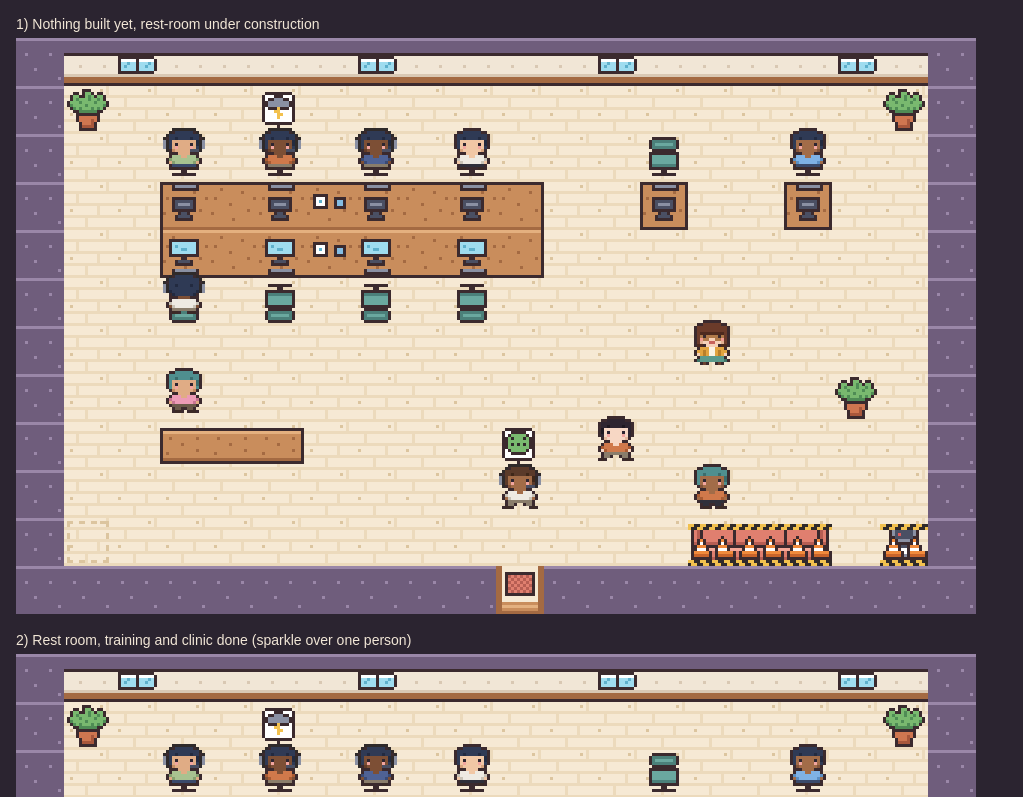
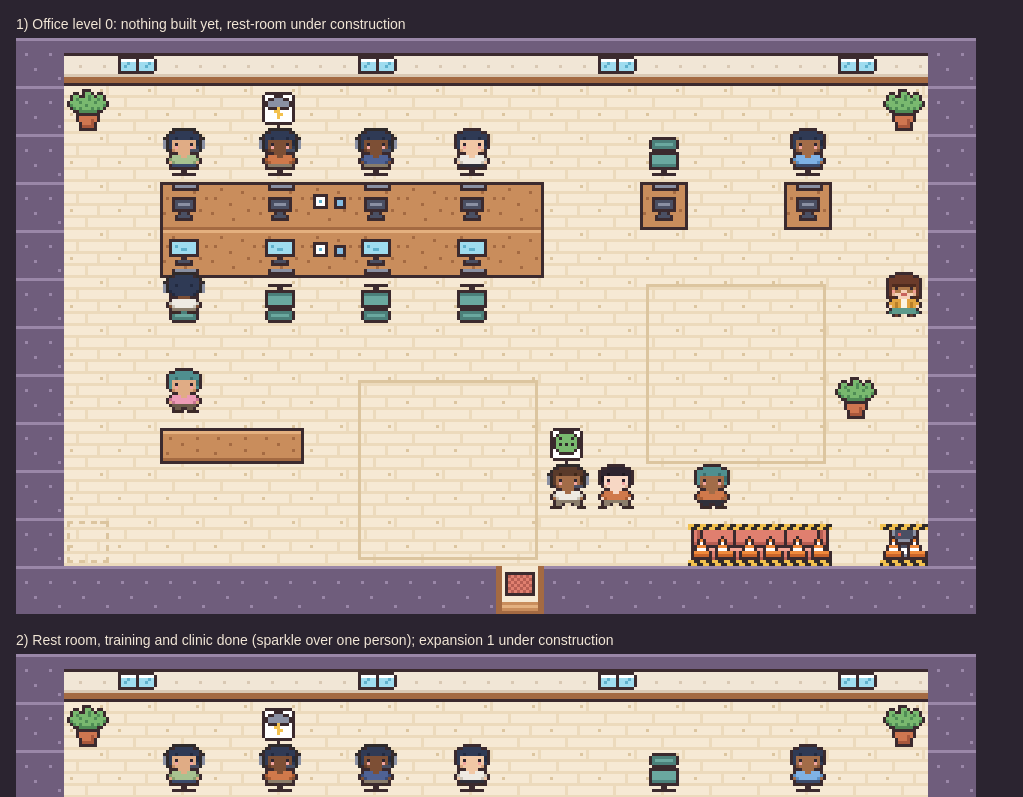
Before and after one commit to Marcus30712/On-Behalf-Inc, a website: page render/preview.html in a window 1280 px wide. Shown: the top 797 px of the page, without its empty margins (0-1023 px from the left). Drawn offline with Linux system fonts and the light colour scheme.

Commit message:
feat(render): two expansion areas drawn by office level; up to 16 seats
Co-Authored-By: Claude Opus 5.5 <noreply@anthropic.com>
Claude-Session: https://claude.ai/code/session_01LbVuTMtT66bYJygp1kGdMM

```diff
--- a/render/actors.js
+++ b/render/actors.js
@@ -1,4 +1,4 @@
-import { MAP, tileAt } from './map.js';
+import { MAP, tileAt, baseSeats } from './map.js';
 import { findPath, tilesByDistance } from './path.js';
 
 export const WALK_SPEED = 3; // tiles per second
@@ -12,13 +12,15 @@ function offSite(person) {
 
 // Where a person wants to be. `slotIndex` is the agent's seat index (order
 // among agents); `spotIndex` is the index among people sharing the break room
-// or task table. Returns null when that shared area has no spot left.
-export function targetFor(person, slotIndex = 0, spotIndex = 0, map = MAP) {
+// or task table; `seats` is how many agent seats are open (the office level's
+// seats, view.office.seats; seats of unbuilt areas are never handed out).
+// Returns null when the person has no seat or that shared area is full.
+export function targetFor(person, slotIndex = 0, spotIndex = 0, map = MAP, seats = baseSeats(map)) {
   const s = map.spots;
   if (offSite(person)) return s.door;
   const home = person.role === 'lead' ? s.leadDesk
     : person.role === 'qa' ? s.qaDesk
-    : s.seats[slotIndex] ?? null;
+    : slotIndex < seats ? s.seats[slotIndex] ?? null : null;
   if (person.activity === 'break') return s.breakRoom[spotIndex] ?? null;
   if (person.activity === 'task') {
     const kind = person.task?.kind;
@@ -29,8 +31,9 @@ export function targetFor(person, slotIndex = 0, spotIndex = 0, map = MAP) {
 }
 
 // Targets for everyone: Map id -> [x,y]. Shared spots go out in people order;
-// anyone left without a spot waits on the nearest free floor tile.
-export function planTargets(people, map = MAP) {
+// anyone left without a spot (or an agent beyond the open seats) waits on the
+// nearest free floor tile.
+export function planTargets(people, map = MAP, seats = baseSeats(map)) {
   const s = map.spots;
   const reserved = new Set([
     ...s.seats, s.leadDesk, s.qaDesk, ...s.breakRoom, ...s.taskTable, s.clinic, s.door,
@@ -48,7 +51,7 @@ export function planTargets(people, map = MAP) {
       if (p.activity === 'break') spot = breakIdx++;
       else if (p.activity === 'task' && TABLE_TASKS.has(p.task?.kind)) spot = tableIdx++;
     }
-    const t = targetFor(p, slot, spot, map);
+    const t = targetFor(p, slot, spot, map, seats);
     if (t) {
       targets.set(p.id, t);
       taken.add(key(t));
@@ -71,9 +74,10 @@ export function planTargets(people, map = MAP) {
 
 // Advance everyone by dtMs. Pure: inputs are not modified. Each actor is
 // { id, x, y, path, target, gone } where path holds the tiles still to walk.
-export function stepActors(actors, people, dtMs, map = MAP) {
+// `seats`: open agent seats (view.office.seats).
+export function stepActors(actors, people, dtMs, map = MAP, seats = baseSeats(map)) {
   const byId = new Map(actors.map((a) => [a.id, a]));
-  const targets = planTargets(people, map);
+  const targets = planTargets(people, map, seats);
   const door = map.spots.door;
   const next = [];
   for (const p of people) {
--- a/render/draw.js
+++ b/render/draw.js
@@ -80,11 +80,45 @@ export function createDrawer(makeCanvas = defaultMakeCanvas) {
     if (bottom && tileAt(map, x, y + 1) !== ch) g.fillRect(px, py + TILE_PX - U, TILE_PX, U);
   }
 
-  function drawTile(g, map, x, y, fac) {
+  // Expansion areas not built yet: Map 'x,y' -> 'empty' | 'building'.
+  function unbuiltTiles(map, office) {
+    const level = office?.level ?? 0;
+    const building = office?.build?.level ?? null;
+    const tiles = new Map();
+    for (const e of map.expansions ?? []) {
+      if (e.level <= level) continue;
+      const mode = e.level === building ? 'building' : 'empty';
+      for (const [x, y] of e.tiles) tiles.set(`${x},${y}`, mode);
+    }
+    return tiles;
+  }
+
+  // A low rug edge around an unbuilt area, two sprite pixels inside its tiles.
+  function areaOutline(g, area) {
+    const xs = area.tiles.map((t) => t[0]);
+    const ys = area.tiles.map((t) => t[1]);
+    const x0 = Math.min(...xs) * TILE_PX + 2 * U;
+    const y0 = Math.min(...ys) * TILE_PX + 2 * U;
+    const w = (Math.max(...xs) + 1) * TILE_PX - 2 * U - x0;
+    const h = (Math.max(...ys) + 1) * TILE_PX - 2 * U - y0;
+    g.fillStyle = PALETTES.office.c;
+    g.fillRect(x0, y0, w, U);
+    g.fillRect(x0, y0 + h - U, w, U);
+    g.fillRect(x0, y0, U, h);
+    g.fillRect(x0 + w - U, y0, U, h);
+  }
+
+  function drawTile(g, map, x, y, fac, unbuilt) {
     const ch = tileAt(map, x, y);
     const px = x * TILE_PX;
     const py = y * TILE_PX;
     const put = (name) => blit(g, name, px, py);
+    const area = unbuilt.get(`${x},${y}`);
+    if (area) {
+      put('floor');
+      if (area === 'building' && ch === 'D') put('construction');
+      return;
+    }
     if (ch === '#') {
       const below = tileAt(map, x, y + 1);
       const face = y + 1 < map.height && below !== '#';
@@ -131,16 +165,22 @@ export function createDrawer(makeCanvas = defaultMakeCanvas) {
     if (!fac.done.has(fac.building) && underConstruction(ch, fac.building)) put('construction');
   }
 
-  function drawOffice(ctx, map = MAP, research = null) {
+  // officeState: view.office ({ level, build }); expansion areas above the
+  // level draw as empty floor, or under construction while their level builds.
+  function drawOffice(ctx, map = MAP, research = null, officeState = null) {
     const fac = facilityState(research);
-    const key = `${map.tiles.join('/')}|${[...fac.done].sort().join(',')}|${fac.building ?? ''}`;
+    const level = officeState?.level ?? 0;
+    const buildLevel = officeState?.build?.level ?? '';
+    const key = `${map.tiles.join('/')}|${[...fac.done].sort().join(',')}|${fac.building ?? ''}|${level}|${buildLevel}`;
     if (!office || office.key !== key) {
       const canvas = makeCanvas(map.width * TILE_PX, map.height * TILE_PX);
       const g = canvas.getContext('2d');
       g.imageSmoothingEnabled = false;
+      const unbuilt = unbuiltTiles(map, officeState);
       for (let y = 0; y < map.height; y++) {
-        for (let x = 0; x < map.width; x++) drawTile(g, map, x, y, fac);
+        for (let x = 0; x < map.width; x++) drawTile(g, map, x, y, fac, unbuilt);
       }
+      for (const e of map.expansions ?? []) if (e.level > level) areaOutline(g, e);
       office = { key, canvas };
     }
     ctx.imageSmoothingEnabled = false;
--- a/render/map.js
+++ b/render/map.js
@@ -21,21 +21,36 @@ const ROWS = [
   '#..C.C.C.C...C..C..#',
   '#..DDDDDDDD..D..D..#',
   '#..DDDDDDDD........#',
-  '#..C.C.C.C.........#',
-  '#..................#',
-  '#................P.#',
-  '#..TTT.............#',
-  '#..................#',
-  '#B............SSS.K#',
+  '#..C.C.C.C...C.C...#',
+  '#............DDDD..#',
+  '#......C.C...DDDDP.#',
+  '#..TTT.DDDD..C.C...#',
+  '#......DDDD........#',
+  '#B.....C.C....SSS.K#',
   '##########E#########',
 ];
+
+// Expansion areas, opened by office level (sim/office.js): level 1 adds the
+// window bank (seats 8-11), level 2 the inner bank (seats 12-15). `tiles` is
+// the area's rectangle. Before its level is built an area draws as plain
+// floor, but its desks still block walking, so routes are the same at every
+// level (people walk around the empty rug until it is furnished).
+const area = (x0, y0, w, h) => {
+  const tiles = [];
+  for (let y = y0; y < y0 + h; y++) for (let x = x0; x < x0 + w; x++) tiles.push(Object.freeze([x, y]));
+  return Object.freeze(tiles);
+};
 
 export const MAP = Object.freeze({
   width: 20,
   height: 12,
   tiles: Object.freeze(ROWS),
   spots: Object.freeze({
-    seats: Object.freeze([[3, 2], [5, 2], [7, 2], [9, 2], [3, 5], [5, 5], [7, 5], [9, 5]]),
+    seats: Object.freeze([
+      [3, 2], [5, 2], [7, 2], [9, 2], [3, 5], [5, 5], [7, 5], [9, 5],
+      [13, 5], [15, 5], [13, 8], [15, 8], // expansion 1 (window bank)
+      [7, 7], [9, 7], [7, 10], [9, 10], // expansion 2 (inner bank)
+    ].map((t) => Object.freeze(t))),
     leadDesk: Object.freeze([13, 2]),
     qaDesk: Object.freeze([16, 2]),
     breakRoom: Object.freeze([[14, 9], [15, 9], [16, 9], [17, 10]]),
@@ -43,7 +58,17 @@ export const MAP = Object.freeze({
     clinic: Object.freeze([2, 10]),
     door: Object.freeze([10, 11]),
   }),
+  expansions: Object.freeze([
+    Object.freeze({ level: 1, seats: Object.freeze([8, 9, 10, 11]), tiles: area(13, 5, 4, 4) }),
+    Object.freeze({ level: 2, seats: Object.freeze([12, 13, 14, 15]), tiles: area(7, 7, 4, 4) }),
+  ]),
 });
+
+// Seats open at level 0: every seat outside the expansion areas.
+export function baseSeats(map) {
+  const extra = (map.expansions ?? []).reduce((n, e) => n + e.seats.length, 0);
+  return map.spots.seats.length - extra;
+}
 
 export function tileAt(map, x, y) {
   if (x < 0 || y < 0 || x >= map.width || y >= map.height) return '#';
--- a/render/preview.html
+++ b/render/preview.html
@@ -12,11 +12,13 @@
 <body>
 <!-- Not linked from the game: a fake view to check the pixel art. Serve the
      project folder over http (ES modules do not load from file://). -->
-<div>1) Nothing built yet, rest-room under construction</div>
+<div>1) Office level 0: nothing built yet, rest-room under construction</div>
 <canvas id="before" width="960" height="576"></canvas>
-<div>2) Rest room, training and clinic done (sparkle over one person)</div>
+<div>2) Rest room, training and clinic done (sparkle over one person); expansion 1 under construction</div>
 <canvas id="after" width="960" height="576"></canvas>
-<div>3) Kim Miso</div>
+<div>3) Office level 2: both expansion areas open, 16 agents seated and 2 waiting</div>
+<canvas id="full" width="960" height="576"></canvas>
+<div>4) Kim Miso</div>
 <canvas id="miso" class="miso" width="144" height="144"></canvas>
 <script type="module">
 import { MAP } from './map.js';
@@ -46,22 +48,37 @@ const actors = people.map((p) => {
   return { id: p.id, x, y, path: [], target: [x, y], gone: false };
 });
 const walk = (id, x, y, path) => Object.assign(actors.find((a) => a.id === id), { x, y, path });
-walk('p6', 12, 8, [[13, 8], [14, 8], [14, 9]]); // heading to the break room
-walk('p7', 10, 9, [[10, 10], [10, 11]]); // sick, leaving by the door
+walk('p6', 12, 9, [[13, 9], [14, 9]]); // heading to the break room
+walk('p7', 11, 9, [[11, 10], [10, 10], [10, 11]]); // sick, leaving by the door
 
 const drawer = createDrawer((w, h) => Object.assign(document.createElement('canvas'), { width: w, height: h }));
 
-function scene(id, research, extra) {
+function scene(id, research, extra, office, cast = people, castActors = actors) {
   const ctx = document.getElementById(id).getContext('2d');
-  drawer.drawOffice(ctx, MAP, research);
-  drawer.drawActors(ctx, actors, people, 0);
-  ctx.drawImage(drawer.spriteCanvas('miso'), 14 * 48, 6 * 48 - 9, 48, 48);
-  drawer.drawBubbles(ctx, actors, people, extra);
+  drawer.drawOffice(ctx, MAP, research, office);
+  drawer.drawActors(ctx, castActors, cast, 0);
+  ctx.drawImage(drawer.spriteCanvas('miso'), 18 * 48, 5 * 48 - 9, 48, 48);
+  drawer.drawBubbles(ctx, castActors, cast, extra);
 }
 
-scene('before', { done: [], build: { researchId: 'rest-room', minutesLeft: 300 } });
+scene('before', { done: [], build: { researchId: 'rest-room', minutesLeft: 300 } }, undefined,
+  { level: 0, build: null });
 scene('after', { done: ['rest-room', 'stress-training', 'clinic'], build: null },
-  { sparkles: new Map([['p5', 0]]), timeMs: 400 });
+  { sparkles: new Map([['p5', 0]]), timeMs: 400 }, { level: 0, build: { level: 1, workdaysLeft: 6 } });
+
+// Level 2: 18 agents for 16 seats, plus the lead and QA at their desks.
+const crowd = [
+  ...Array.from({ length: 18 }, (_, i) => person(`a${i}`, 'agent', i % 5 === 4 ? 'idle' : 'phone')),
+  person('lead', 'lead', 'idle'),
+  person('qa', 'qa', 'task', { task: { kind: 'qa' } }),
+];
+const crowdTargets = planTargets(crowd, MAP, 16);
+const crowdActors = crowd.map((p) => {
+  const [x, y] = crowdTargets.get(p.id);
+  return { id: p.id, x, y, path: [], target: [x, y], gone: false };
+});
+scene('full', { done: ['rest-room', 'stress-training', 'clinic'], build: null }, undefined,
+  { level: 2, build: null }, crowd, crowdActors);
 
 const m = document.getElementById('miso').getContext('2d');
 m.imageSmoothingEnabled = false;
--- a/ui/main.js
+++ b/ui/main.js
@@ -306,7 +306,7 @@ export function start({ document, storage, now, requestFrame, seedSource: pickSe
 
   function draw(v, t) {
     if (!ctx) return;
-    drawer.drawOffice(ctx, undefined, v.research);
+    drawer.drawOffice(ctx, undefined, v.research, v.office);
     drawer.drawActors(ctx, actors, v.people, t);
     drawer.drawBubbles(ctx, actors, v.people, { sparkles, timeMs: t });
   }
@@ -370,7 +370,7 @@ export function start({ document, storage, now, requestFrame, seedSource: pickSe
       }
       collectSparkles(v, r.newEvents, t);
       if (r.newEvents.length > 0) showNewAdvice(v, r.newEvents);
-      actors = stepActors(actors, v.people, dt);
+      actors = stepActors(actors, v.people, dt, undefined, v.office?.seats);
       draw(v, t);
       refresh(v, t);
     }
```
Also changed, not shown: tests/actors.test.js (+44 -2 lines), tests/map.test.js (+28 -1 lines), tests/sprites.test.js (+58 -0 lines).
